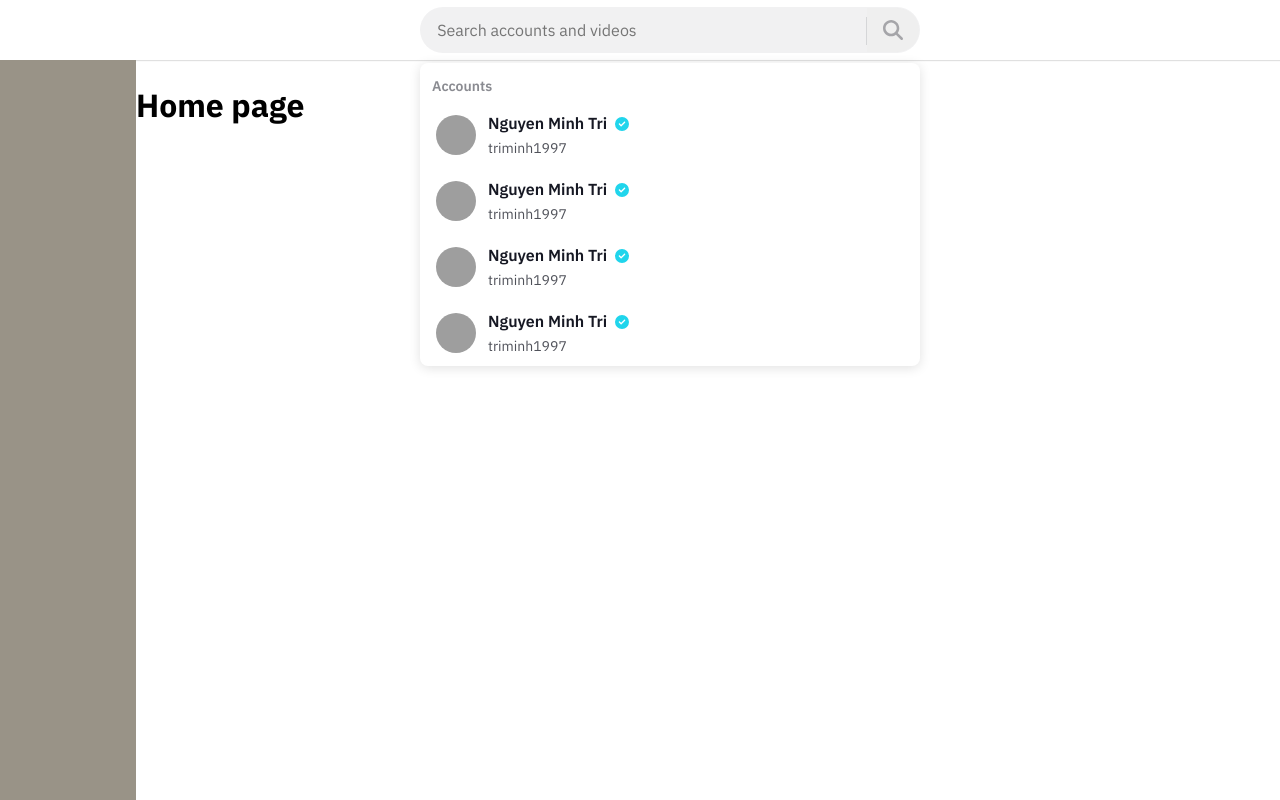
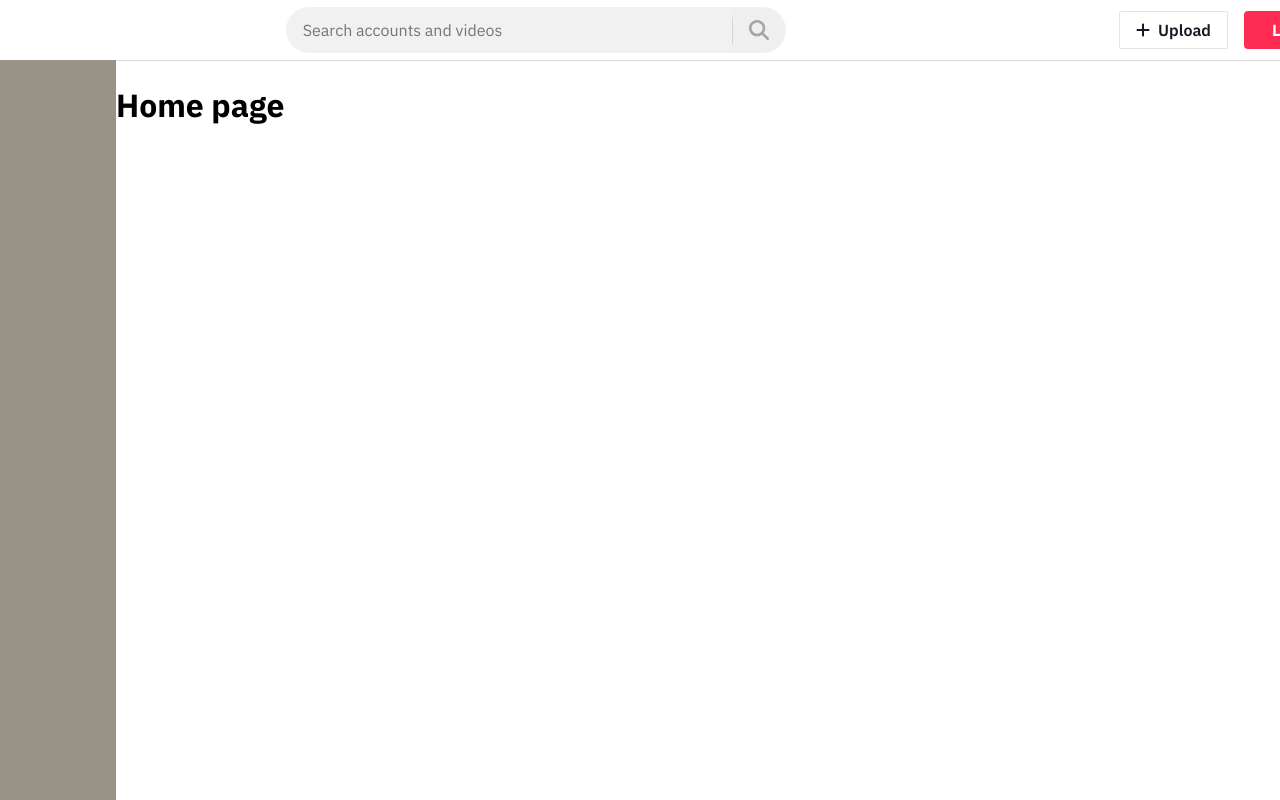
Before and after one commit to gnohp2003/tiktok-ui, a React (Create React App) app: page / in a window 1280 px wide. Shown: the top 800 px of the page. Built offline with nearby package versions, Linux system fonts and the light colour scheme; grey boxes are pictures that could not be loaded.

Commit message:
Build UI header #3

```diff
--- /dev/null
+++ b/src/components/Button/Button.module.scss
@@ -0,0 +1,59 @@
+.wrapper {
+  display: inline-flex;
+  align-items: center;
+  justify-content: center;
+  font-size: 1.6rem;
+  min-width: 100px;
+  font-weight: 700;
+  padding: 9px 16px;
+  border-radius: 4px;
+  cursor: pointer;
+  border: 1px solid transparent;
+  background-color: var(--white);
+  user-select: none;
+  + .wrapper {
+    margin-left: 16px;
+  }
+
+  &.disabled {
+    pointer-events: none;
+    opacity: 0.5;
+  }
+}
+
+.primary {
+  color: var(--white);
+  background-color: var(--primary);
+
+  &:hover {
+    background: linear-gradient(0deg, rgba(0, 0, 0, 0.06), rgba(0, 0, 0, 0.06)), rgb(254, 44, 85);
+  }
+}
+
+.outline {
+  color: var(--primary);
+  border-color: currentColor;
+}
+
+.small {
+  min-width: 88px;
+  padding: 4px 16px;
+}
+
+.large {
+  padding: 14px 16px;
+  min-width: 140px;
+}
+
+.text {
+  color: var(--text-color);
+  text-decoration: none;
+  &:hover {
+    background-color: rgba(22, 24, 35, 0.03);
+  }
+}
+
+.icon + .title,
+.title + .icon {
+  margin-left: 8px;
+}
--- /dev/null
+++ b/src/components/Button/index.js
@@ -0,0 +1,61 @@
+import classNames from 'classnames/bind';
+import styles from './Button.module.scss';
+import { Link } from 'react-router-dom';
+
+const cx = classNames.bind(styles);
+
+function Button({
+  to,
+  primary = false,
+  small = false,
+  large = false,
+  outline = false,
+  text = false,
+  disabled = false,
+  className = false,
+  leftIcon,
+  rightIcon,
+  href,
+  children,
+  onClick,
+  ...propsExpand
+}) {
+  let Comp = 'button';
+
+  const props = {
+    onClick,
+    ...propsExpand,
+  };
+
+  if (disabled) {
+    Object.keys(props).forEach((key) => key.startsWith('on') && props[key] === 'function' && delete props[key]);
+  }
+
+  if (to) {
+    Comp = Link;
+    props.to = to;
+  } else if (href) {
+    Comp = 'a';
+    props.href = href;
+  }
+
+  const classes = cx('wrapper', {
+    primary,
+    [className]: className,
+    small,
+    large,
+    outline,
+    text,
+    disabled,
+  });
+
+  return (
+    <Comp className={classes} {...props}>
+      {leftIcon && <span className={cx('icon')}>{leftIcon}</span>}
+      <span className={cx('title')}>{children}</span>
+      {rightIcon && <span className={cx('icon')}>{rightIcon}</span>}
+    </Comp>
+  );
+}
+
+export default Button;
--- a/src/components/GlobalStyles/GlobalStyles.scss
+++ b/src/components/GlobalStyles/GlobalStyles.scss
@@ -7,7 +7,7 @@
   --text-color: #161823;
   --border-color: rgba(22, 24, 35, 0.03);
   --default-layout-header-height: 60px;
-  --default-layout-width: 1488px;
+  --default-layout-width: 1528px;
 }
 
 * {
@@ -25,6 +25,28 @@ body {
   font-size: 1.6rem;
   line-height: 1.5;
   text-rendering: optimizeSpeed;
+  overflow-y: scroll;
+
+  &::-webkit-scrollbar {
+    display: none;
+  }
+}
+
+@-moz-document url-prefix() {
+  body {
+    scrollbar-width: none;
+  }
+}
+
+@supports (-ms-ime-align: auto) {
+  body {
+    -ms-overflow-style: none;
+  }
+}
+
+_:-ms-fullscreen,
+:root .ie11up {
+  -ms-overflow-style: none;
 }
 
 button,
--- a/src/components/Layout/components/Header/Header.module.scss
+++ b/src/components/Layout/components/Header/Header.module.scss
@@ -8,6 +8,13 @@
   box-shadow: rgba(0, 0, 0, 0.12) 0px 1px 1px;
   display: flex;
   justify-content: center;
+
+  .upload-btn {
+    border-color: rgba($color: #161823, $alpha: 0.12);
+    border-radius: 2px;
+    padding: 6px 16px;
+    font-weight: 600;
+  }
 }
 
 .inner {
@@ -16,6 +23,7 @@
   display: flex;
   align-items: center;
   justify-content: space-between;
+  padding: 0 24px 0 16px;
 }
 
 .search {
@@ -117,3 +125,9 @@
   font-weight: 600;
   color: rgba($color: #161823, $alpha: 0.5);
 }
+
+.more-menu-icon {
+  margin-left: 16px;
+  padding: 0 8px;
+  cursor: pointer;
+}
--- a/src/components/Layout/components/Header/index.js
+++ b/src/components/Layout/components/Header/index.js
@@ -3,15 +3,22 @@ import styles from './Header.module.scss';
 import classNames from 'classnames/bind';
 import images from '~/assets/images';
 import { FontAwesomeIcon } from '@fortawesome/react-fontawesome';
-import { faCircleNotch, faCircleXmark, faMagnifyingGlass } from '@fortawesome/free-solid-svg-icons';
+import {
+  faCircleNotch,
+  faCircleXmark,
+  faEllipsisVertical,
+  faMagnifyingGlass,
+  faPlus,
+} from '@fortawesome/free-solid-svg-icons';
 import Tippy from '@tippyjs/react/headless';
 import { Wrapper as PopperWrapper } from '~/components/Popper';
 import AccountItem from '~/components/AccountItems';
+import Button from '~/components/Button';
 
 const cx = classNames.bind(styles);
 
 function Header() {
-  const [searchResult, setSearchResult] = useState([1]);
+  const [searchResult, setSearchResult] = useState([]);
 
   return (
     <header className={cx('wrapper')}>
@@ -45,7 +52,15 @@ function Header() {
             </button>
           </div>
         </Tippy>
-        <div className={cx('actions')}></div>
+        <div className={cx('actions')}>
+          <Button className={cx('upload-btn')} text to="/Following" leftIcon={<FontAwesomeIcon icon={faPlus} />}>
+            Upload
+          </Button>
+          <Button primary>Log in</Button>
+          <span className={cx('more-menu-icon')}>
+            <FontAwesomeIcon icon={faEllipsisVertical} />
+          </span>
+        </div>
       </div>
     </header>
   );
```
